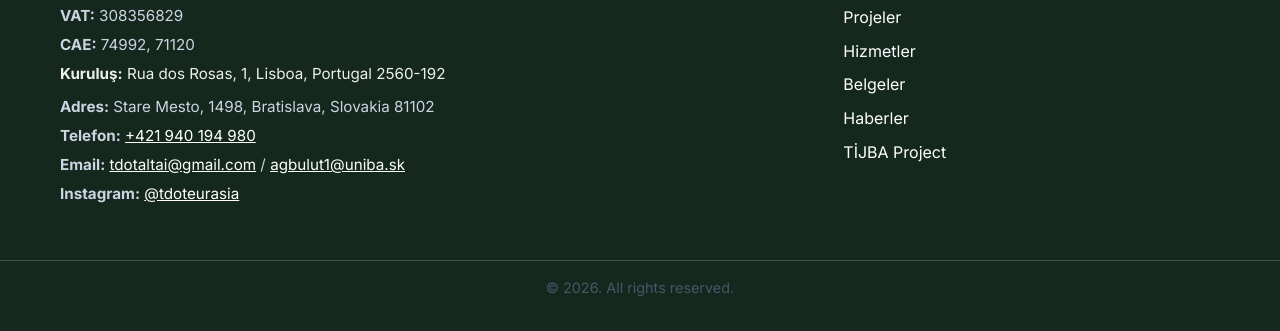
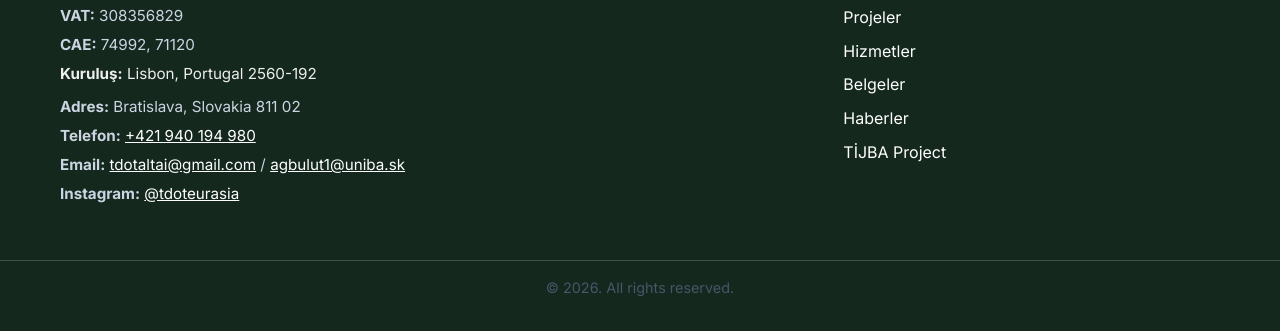
Before and after one commit to borax9/Website, a plain HTML site: page services.html in a window 1280 px wide. Shown: the part 2020-2351 px from the top of the page. Drawn offline with Linux system fonts and the light colour scheme.

Commit message:
Update services.html

```diff
--- a/services.html
+++ b/services.html
@@ -174,11 +174,11 @@
                     <p style="margin: 5px 0;"><strong>VAT:</strong> 308356829</p>
                     <p style="margin: 5px 0;"><strong>CAE:</strong> 74992, 71120</p>
                         <strong><span class="lang-tr">Kuruluş:</span><span class="lang-en" style="display:none;">Registered Office:</span><span class="lang-pt" style="display:none;">Sede Registrada:</span></strong>
-                        Rua dos Rosas, 1, Lisboa, Portugal 2560-192
+                        Lisbon, Portugal 2560-192
                     </p>
                     <p style="margin: 5px 0;">
                         <strong><span class="lang-tr">Adres:</span><span class="lang-en" style="display:none;">Current Address:</span><span class="lang-pt" style="display:none;">Endereço Atual:</span></strong>
-                        Stare Mesto, 1498, Bratislava, Slovakia 81102
+                        Bratislava, Slovakia 811 02
                     </p>
                     <p style="margin: 5px 0;">
                         <strong><span class="lang-tr">Telefon:</span><span class="lang-en" style="display:none;">Contact:</span><span class="lang-pt" style="display:none;">Contato:</span></strong>
```
